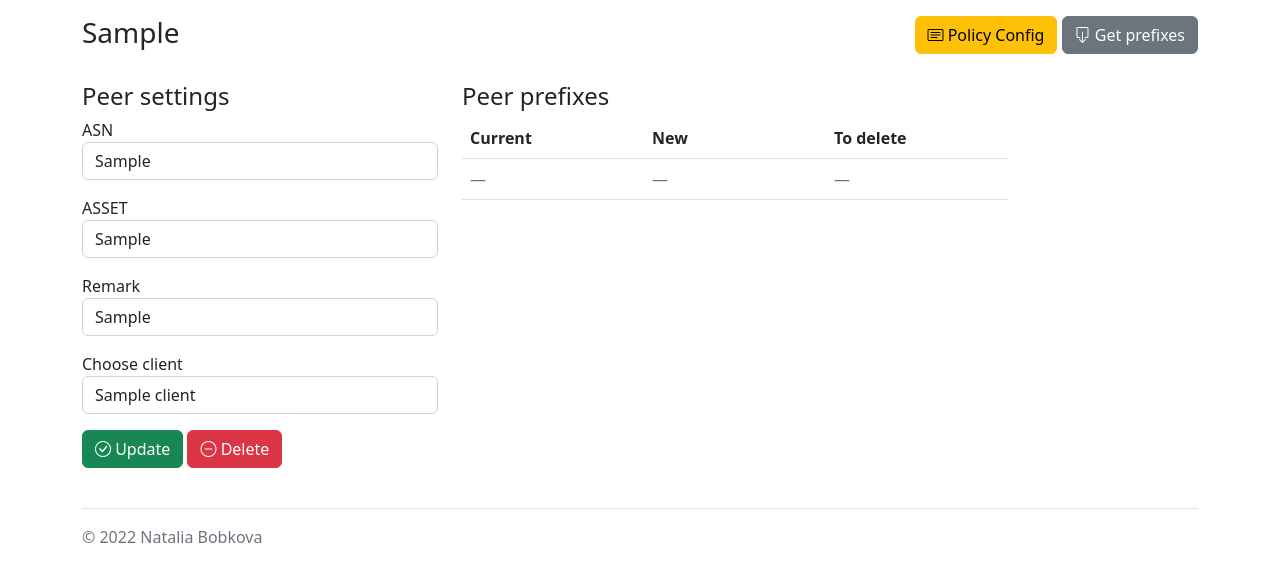
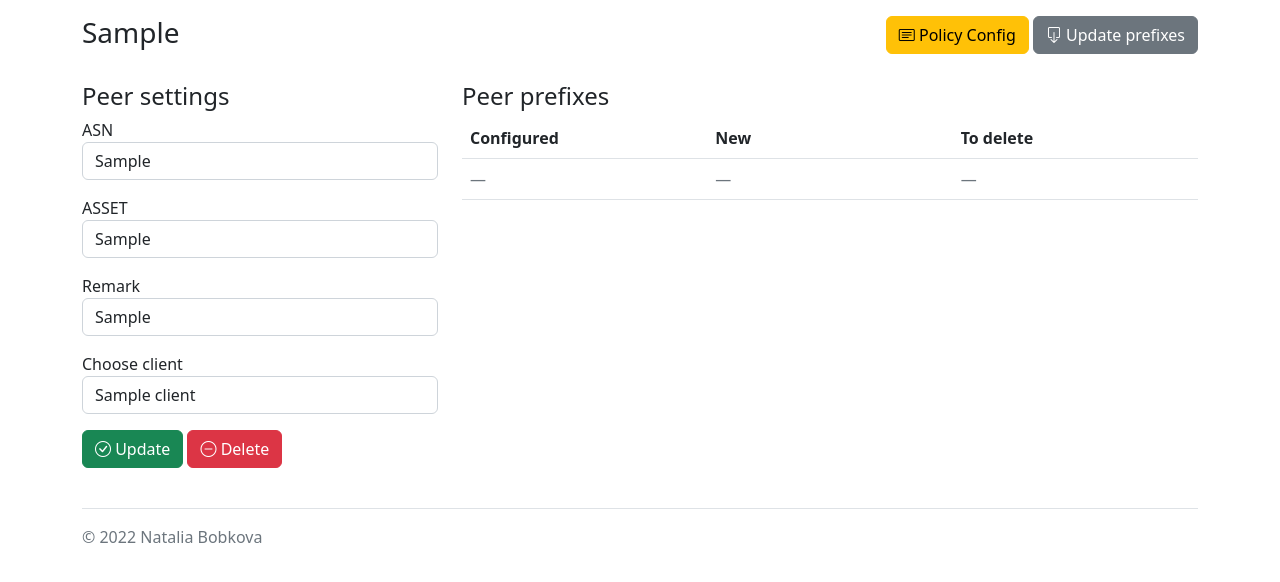
Before and after one commit to naffabob/hippo_ripe, a Flask app: page /peers/1 in a window 1280 px wide. Shown: the part 56-638 px from the top of the page. Run offline with Flask 2, Linux system fonts and the light colour scheme; tables that the repository leaves empty hold one stand-in row (values such as "Sample post"); some libraries are stand-ins or nearby versions.

Commit message:
Cosmetics

```diff
--- a/webapp/__init__.py
+++ b/webapp/__init__.py
@@ -21,7 +21,7 @@ def create_app():
 
     @app.route('/')
     def index():
-        return redirect(url_for('client.clients_view'))
+        return redirect(url_for('peer.peers_view'))
 
     return app
 
--- a/webapp/peer/views.py
+++ b/webapp/peer/views.py
@@ -106,7 +106,7 @@ def peer_view(peer_id):
             try:
                 db.session.commit()
             except IntegrityError:
-                flash('Client already exists', category='error')
+                flash('Peer already exists', category='error')
                 return redirect(back)
 
             flash('Successfully updated', category='success')
--- a/webapp/templates/peer/config.html
+++ b/webapp/templates/peer/config.html
@@ -2,7 +2,7 @@
 
 {% block content %}
 
-<div class="row">
+<div class="row mb-3">
 	<div class="col-6">
 		<h4>Policy config
 			<a title="Plain config" href="{{ url_for('peer.peer_plain_config_view', peer_id=peer.id) }}">
@@ -30,7 +30,7 @@
 				<div class="modal-body">
 					<p>Are you confirm device update?</p>
 					<p class="text-muted fw-light">You need to update policy-options on devices, before commit changes.
-						All peer prefixes will become Current.</p>
+						All peer prefixes will become Configured.</p>
 				</div>
 				<div class="modal-footer">
 					<button type="button" class="btn btn-secondary" data-bs-dismiss="modal">Cancel</button>
@@ -45,7 +45,7 @@
 
 <div class="row">
 	<div class="col-12">
-		<pre>{% include 'peer/config.txt' %}</pre>
+		<pre style="color: #ebebeb; background-color: #333333; padding: 10px; border-radius: 5px">{% include 'peer/config.txt' %}</pre>
 	</div>
 </div>
 
--- a/webapp/templates/peer/peer.html
+++ b/webapp/templates/peer/peer.html
@@ -11,8 +11,8 @@
 			<a class="btn btn-warning" href="{{ url_for('peer.peer_config_view', peer_id=peer.id)}}">
 				<i class="bi bi-card-text"></i> Policy Config
 			</a>
-			<button class="btn btn-secondary" name="action" value="get_prefixes" title="Get prefixes">
-				<i class="bi bi-box-arrow-down"></i> Get prefixes
+			<button class="btn btn-secondary" name="action" value="get_prefixes" title="Update prefixes">
+				<i class="bi bi-box-arrow-down"></i> Update prefixes
 			</button>
 		</form>
 	</div>
@@ -55,12 +55,12 @@
 		</form>
 	</div>
 
-	<div class="col-6">
+	<div class="col-8">
 		<h4>Peer prefixes</h4>
 		<table class="table">
 			<thead>
 			<tr>
-				<th class="col-4" scope="col">Current
+				<th class="col-4" scope="col">Configured
 					<span class="badge text-bg-primary">{{ peer_prefixes['current'] | length or '' }}</span>
 				</th>
 				<th class="col-4" scope="col">New
--- a/webapp/templates/peer/peers.html
+++ b/webapp/templates/peer/peers.html
@@ -25,7 +25,7 @@
 				<th scope="col">ASSET</th>
 				<th scope="col">Client</th>
 				<th scope="col">Remark</th>
-				<th scope="col" class="text-center">Current prefixes</th>
+				<th scope="col" class="text-center">Configured prefixes</th>
 				<th scope="col" class="text-center">New prefixes</th>
 				<th scope="col" class="text-center">Prefixes to delete</th>
 			</tr>
```
